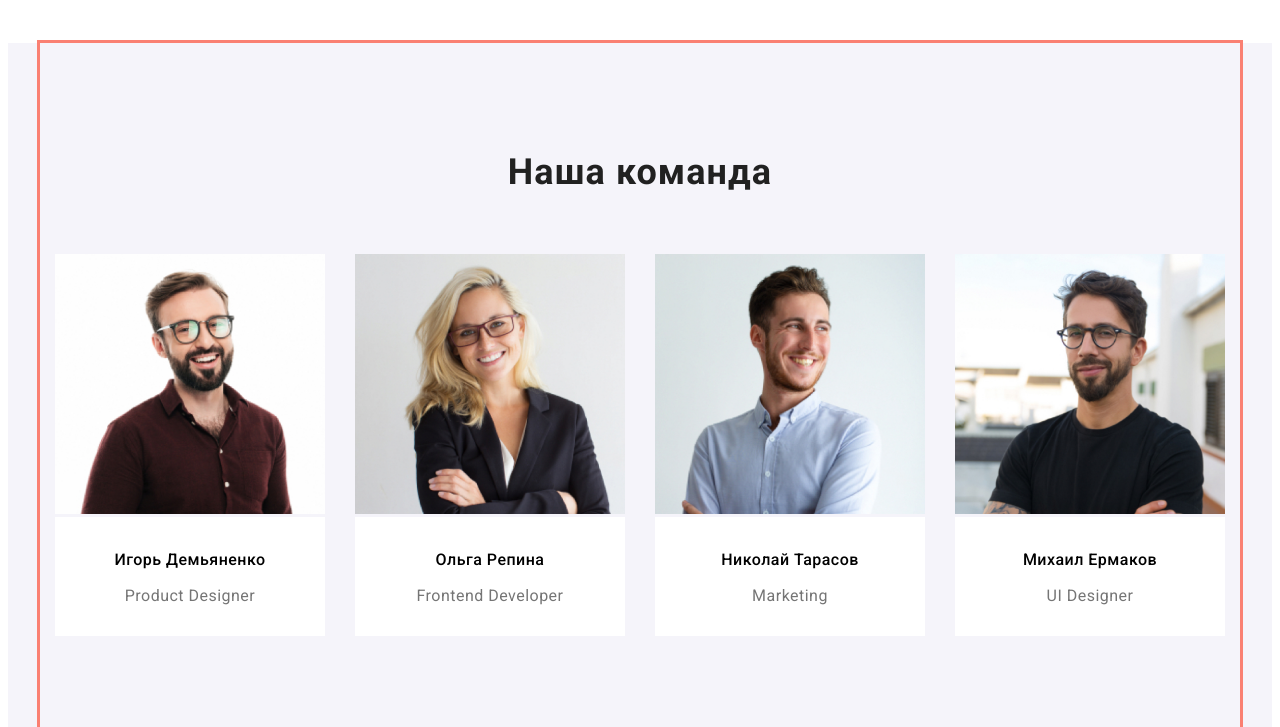
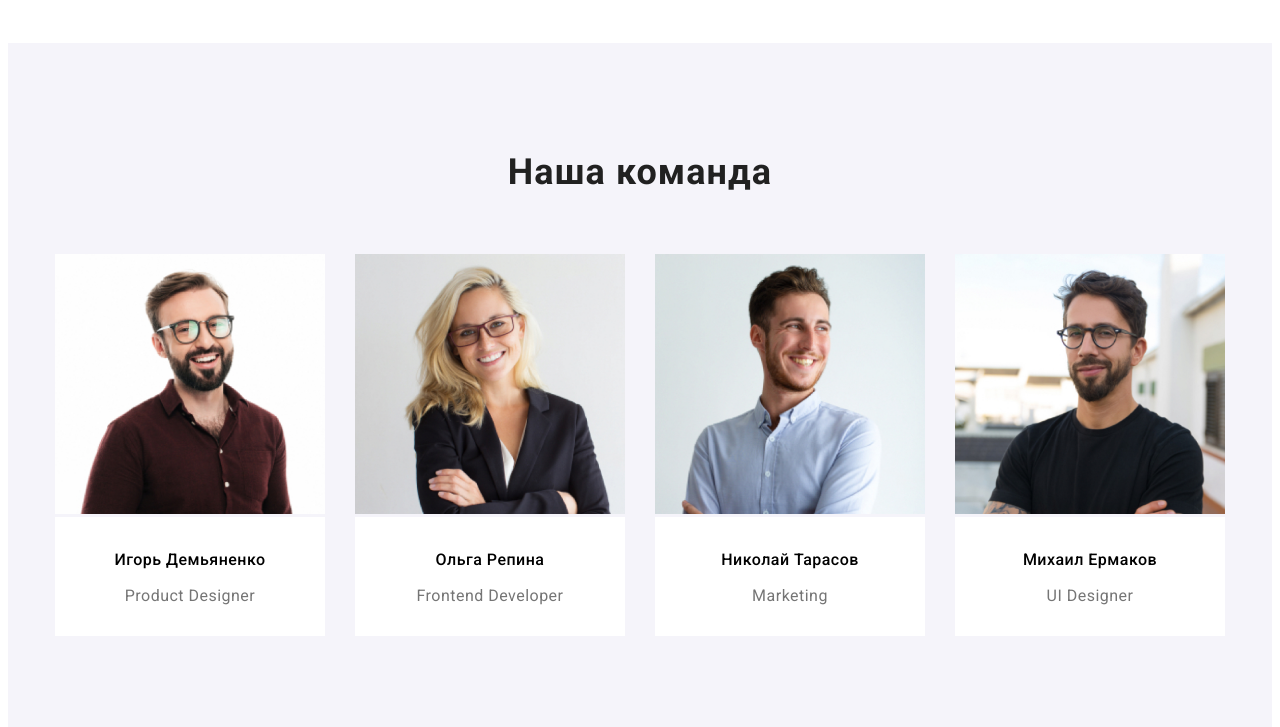
Before and after one commit to ElenaGubarenko/goit-markup-hw-03, a plain HTML site: page index.html in a window 1280 px wide. Shown: the part 1452-2179 px from the top of the page. Drawn offline with Linux system fonts and the light colour scheme.

Commit message:
Update styles.css

```diff
--- a/css/styles.css
+++ b/css/styles.css
@@ -59,7 +59,7 @@ body {
   padding-left: 15px;
   margin-left: auto;
   margin-right: auto;
-  outline: solid salmon 3px;
+  /*outline: solid salmon 3px;*/
 }
 
 .nav-list {
```
